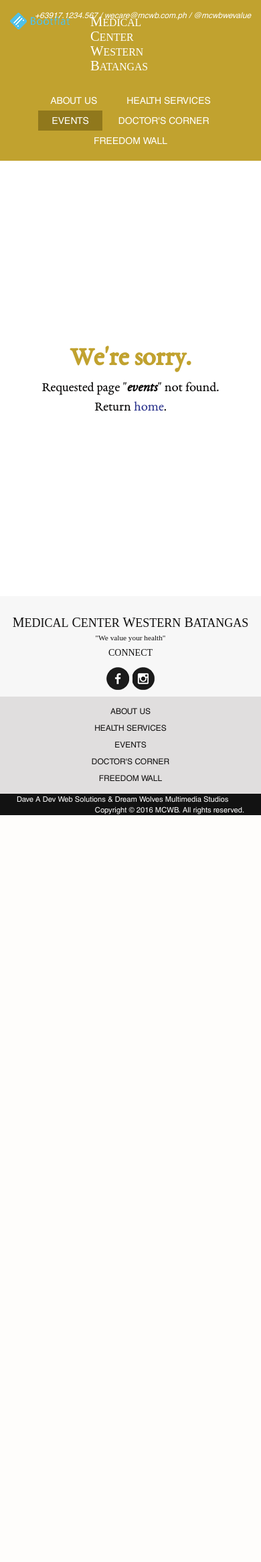
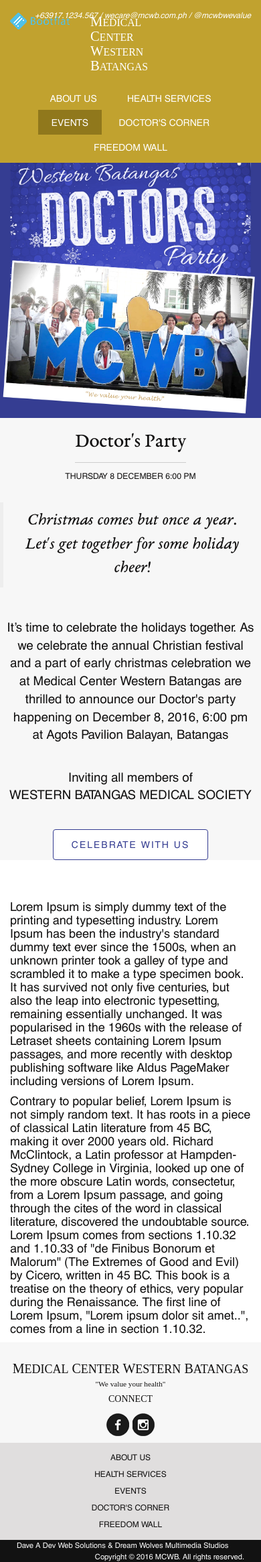
Before and after one commit to daveil/mcwbweb, a PHP site: page /events in a window 390 px wide. Shown: the whole page at 67% size. Before the commit the page ends 1217 px from the top, so only its background shows below. Run offline with PHP 8.4, Linux system fonts and the light colour scheme.

Commit message:
Add event

```diff
--- /dev/null
+++ b/css/events.css
@@ -0,0 +1,22 @@
+
+#event-banner div.container-fluid{
+	padding:0;
+		background-color: #f7f7f7;
+}
+#event-banner div.container-fluid>div.row,#event-banner div.container-fluid>div.row>div.col-md-6{
+	margin: 0;
+    padding: 0;
+}
+#event-banner .event-date{
+	font-size:12.24px;
+	text-transform:uppercase;
+	margin-bottom:30px;
+}
+#event-banner p{
+	padding:0 10px;
+}
+#event-details{
+	/*background: url(../img/mcwb-snow-flake.png) center;*/
+    background-repeat: no-repeat;
+
+}
--- a/css/mcwb.css
+++ b/css/mcwb.css
@@ -1,6 +1,7 @@
 body{
 	font-family:"Helvetica CE";
 	color:#111010;
+	font-size:18.72px;
 }
 .uc{
 	text-transform:uppercase !important;
@@ -172,6 +173,15 @@
 	color: #343c91;
 	padding: 12px 27px;
 	margin-top:10px;
+	letter-spacing:2px;
+}
+form.form-vertical{
+	margin-top:20px;
+}
+blockquote{
+	font-family:"EB Garamond 08";
+	font-style:italic;
+	font-size:25px;
 }
 div.no-content{
 	min-height:77vh;
--- /dev/null
+++ b/pages/events.php
@@ -0,0 +1,43 @@
+<section id="event-banner">
+
+	<div class="container-fluid">
+		<div class="row">
+			<div class="col-md-6">
+			<img src="img/doctors-party-blue.jpg" alt="" class="img-responsive" />
+			</div>
+			<div class="col-md-6 text-center" id="event-details">
+				<h2>Doctor's Party</h2>
+				<div class="event-date">
+					Thursday
+					8 December
+					6:00 PM
+				</div>
+				<blockquote>Christmas comes but once a year.<br/> Let's get together for some holiday cheer! </blockquote>
+				<div class="row">
+					<div class="col-md-10 col-md-offset-1">
+						<br />
+						<p>
+						It’s time to celebrate the holidays together.  As we celebrate the annual Christian festival and a part of early christmas celebration we at Medical Center Western Batangas  are thrilled to announce our Doctor's party happening on December 8, 2016, 6:00 pm  at Agots Pavilion Balayan, Batangas
+						</p>
+					</div>
+				</div>
+				<br/>
+
+				Inviting all members of<br/>
+				WESTERN BATANGAS MEDICAL SOCIETY
+				<br/>
+
+				<br/>
+				<button class="btn btn-default btn-secondary">CELEBRATE WITH US</button>
+			</div>
+		</div>
+	</div>
+</section>
+<article>
+	<div class="container">
+	<p>Lorem Ipsum is simply dummy text of the printing and typesetting industry. Lorem Ipsum has been the industry's standard dummy text ever since the 1500s, when an unknown printer took a galley of type and scrambled it to make a type specimen book. It has survived not only five centuries, but also the leap into electronic typesetting, remaining essentially unchanged. It was popularised in the 1960s with the release of Letraset sheets containing Lorem Ipsum passages, and more recently with desktop publishing software like Aldus PageMaker including versions of Lorem Ipsum.</p>
+	<p>
+	Contrary to popular belief, Lorem Ipsum is not simply random text. It has roots in a piece of classical Latin literature from 45 BC, making it over 2000 years old. Richard McClintock, a Latin professor at Hampden-Sydney College in Virginia, looked up one of the more obscure Latin words, consectetur, from a Lorem Ipsum passage, and going through the cites of the word in classical literature, discovered the undoubtable source. Lorem Ipsum comes from sections 1.10.32 and 1.10.33 of "de Finibus Bonorum et Malorum" (The Extremes of Good and Evil) by Cicero, written in 45 BC. This book is a treatise on the theory of ethics, very popular during the Renaissance. The first line of Lorem Ipsum, "Lorem ipsum dolor sit amet..", comes from a line in section 1.10.32.
+	</p>
+	</div>
+</article>
--- a/pages/not-found.php
+++ b/pages/not-found.php
@@ -1,10 +1,9 @@
 <div class="container text-center">
 	<div class="no-content text-center">
-
 			<p>
 				<strong>We're sorry.</strong>
-			Requested page "<b><i><?php echo $page; ?></i></b>" not found.<br/>
-			Return <a href="home">home</a>.
+				Requested page "<b><i><?php echo $page; ?></i></b>" not found.<br/>
+				Return <a href="home">home</a>.
 			</p>
 	</div>
 </div>
```
Also changed, not shown: pages/freedom-wall.php (added, +30 -0 lines), img/doctors-party-blue.jpg (added), img/doctors-party.jpg (added), img/doctors.jpg (added), img/mcwb-snow-flake.png (added), 1 other file.
